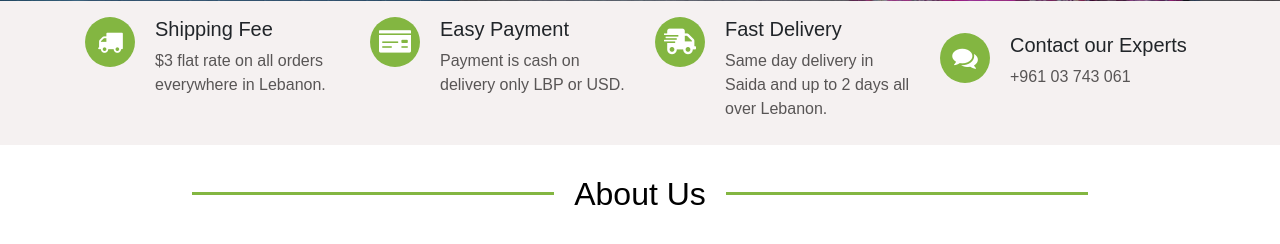
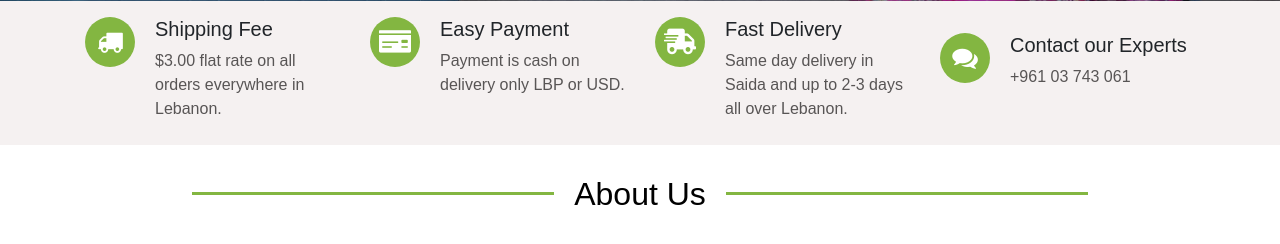
Before and after one commit to mostafanawam/e_commerce, a Django app: page / in a window 1280 px wide. Shown: the part 774-1018 px from the top of the page. Run offline with Django 4.2, Linux system fonts and the light colour scheme; data comes from the database, SQL or seed files in the repository; data that the repository does not hold is empty; parts of the project's set-up code (start-up, migrations or seed data) failed here and were passed over; some libraries are stand-ins or nearby versions; some web fonts are replaced.

Commit message:
update value

```diff
--- a/home/templates/home.html
+++ b/home/templates/home.html
@@ -123,7 +123,7 @@
         <div class="overflow-hidden">
           <h5> Fast Delivery </h5>
           <p class="text-services">
-            Same day delivery in Saida and up to 2 days all over Lebanon.
+            Same day delivery in Saida and up to 2-3 days all over Lebanon.
           </p>
         </div>
       </div>
--- a/home/views.py
+++ b/home/views.py
@@ -30,7 +30,7 @@ def homepage(request):
         'gallery':gallery,
         'brands':brands,
         "cart":cart,
-        'delivery':int(settings.delivery),
+        'delivery':settings.delivery,
         'currency':settings.currency,
         'total_qty':total_qty,
         'cats':cats
```
